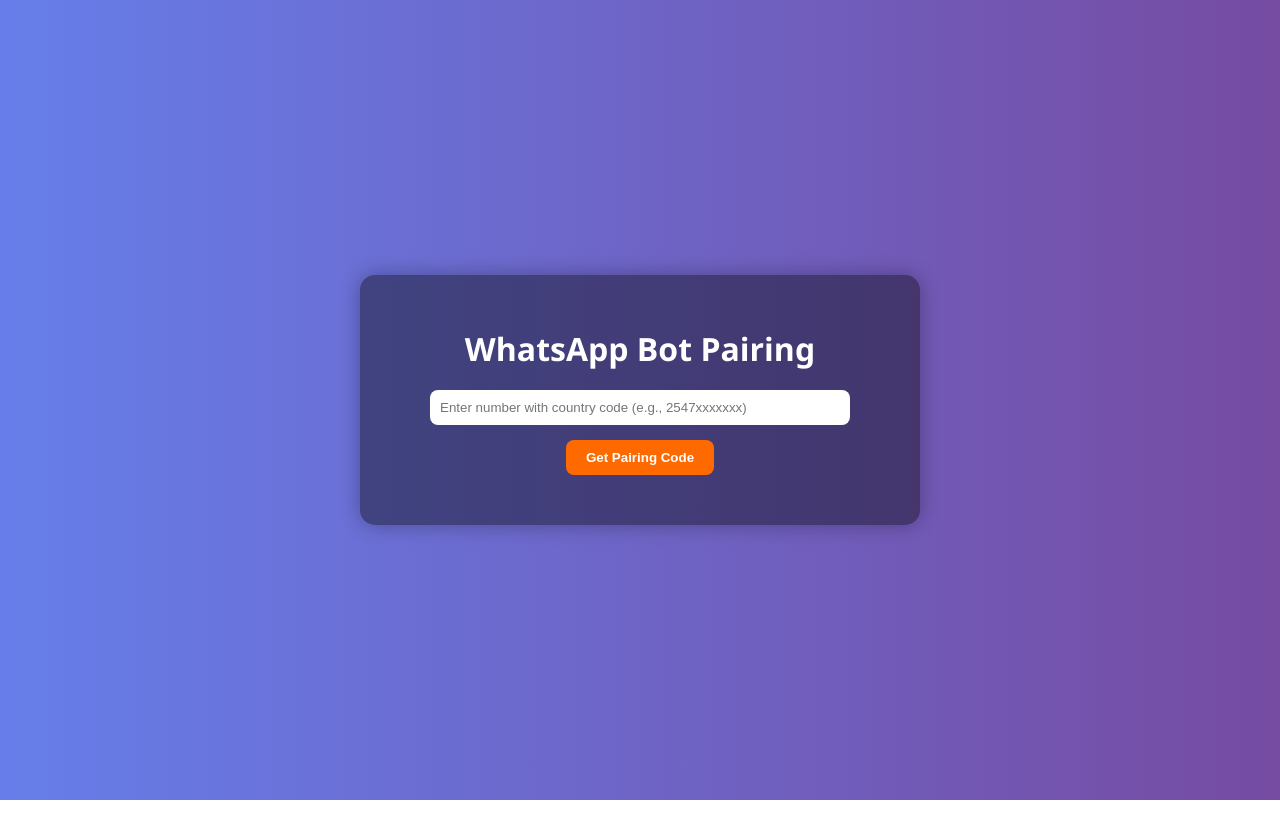
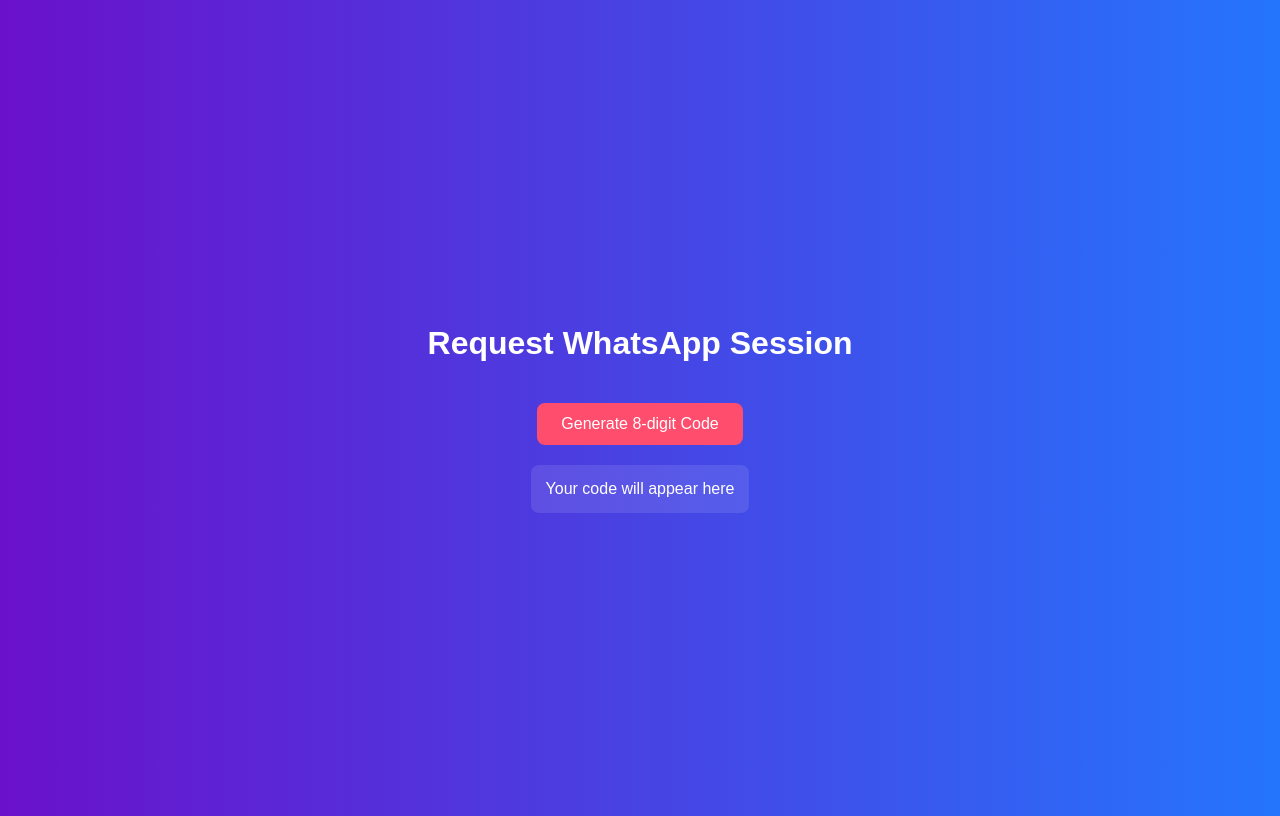
Before and after one commit to trashcore-dev/Whatsapp-session, a website: page public/index.html in a window 1280 px wide. Drawn offline with Linux system fonts and the light colour scheme.

Commit message:
Update index.html

```diff
--- a/public/index.html
+++ b/public/index.html
@@ -3,97 +3,24 @@
 <head>
 <meta charset="UTF-8">
 <meta name="viewport" content="width=device-width, initial-scale=1.0">
-<title>WhatsApp Bot Pairing</title>
+<title>WhatsApp Session Request</title>
 <style>
-  body {
-    font-family: 'Segoe UI', Tahoma, Geneva, Verdana, sans-serif;
-    background: linear-gradient(to right, #667eea, #764ba2);
-    color: #fff;
-    display: flex;
-    justify-content: center;
-    align-items: center;
-    height: 100vh;
-    margin: 0;
-  }
-  .container {
-    background: rgba(0,0,0,0.4);
-    padding: 30px;
-    border-radius: 15px;
-    text-align: center;
-    width: 90%;
-    max-width: 500px;
-    box-shadow: 0 0 20px rgba(0,0,0,0.3);
-  }
-  h1 {
-    margin-bottom: 20px;
-  }
-  input[type="text"] {
-    padding: 10px;
-    width: 80%;
-    border-radius: 8px;
-    border: none;
-    margin-bottom: 15px;
-  }
-  button {
-    padding: 10px 20px;
-    border: none;
-    background: #ff6a00;
-    color: white;
-    font-weight: bold;
-    border-radius: 8px;
-    cursor: pointer;
-  }
-  button:hover {
-    background: #ff8c42;
-  }
-  .pairing {
-    margin-top: 20px;
-    font-size: 18px;
-    word-break: break-all;
-  }
-  .error {
-    color: #ff4444;
-  }
+  body { font-family: Arial; background: linear-gradient(to right,#6a11cb,#2575fc); color: #fff; display:flex; flex-direction:column; align-items:center; justify-content:center; height:100vh;}
+  button { padding:12px 24px; border:none; border-radius:8px; cursor:pointer; background:#ff4d6d; color:#fff; font-size:16px; margin-top:20px;}
+  #code { margin-top:20px; background: rgba(255,255,255,0.1); padding:15px; border-radius:8px; word-break: break-all;}
 </style>
 </head>
 <body>
-
-<div class="container">
-  <h1>WhatsApp Bot Pairing</h1>
-  <input type="text" id="number" placeholder="Enter number with country code (e.g., 2547xxxxxxx)">
-  <br>
-  <button onclick="getPairing()">Get Pairing Code</button>
-  <div id="result" class="pairing"></div>
-</div>
+<h1>Request WhatsApp Session</h1>
+<button onclick="requestCode()">Generate 8-digit Code</button>
+<div id="code">Your code will appear here</div>
 
 <script>
-async function getPairing() {
-  const number = document.getElementById('number').value.trim();
-  const resultDiv = document.getElementById('result');
-
-  if (!number) {
-    resultDiv.innerHTML = '<span class="error">Please enter a number.</span>';
-    return;
-  }
-
-  resultDiv.innerHTML = '⏳ Generating pairing code...';
-
-  try {
-    const res = await fetch(`/pairing?number=${encodeURIComponent(number)}`);
-    const data = await res.json();
-
-    if (data.pairCode) {
-      resultDiv.innerHTML = `✅ Your Pairing Code:<br><strong>${data.pairCode}</strong>`;
-    } else if (data.error) {
-      resultDiv.innerHTML = `<span class="error">❌ ${data.error}</span>`;
-    } else {
-      resultDiv.innerHTML = '<span class="error">❌ Unexpected response.</span>';
-    }
-  } catch (err) {
-    resultDiv.innerHTML = `<span class="error">❌ ${err.message}</span>`;
-  }
+async function requestCode() {
+  const res = await fetch('/request-code');
+  const data = await res.json();
+  document.getElementById('code').textContent = `Copy this code and send it to the bot via WhatsApp:\n${data.code}`;
 }
 </script>
-
 </body>
 </html>
```
